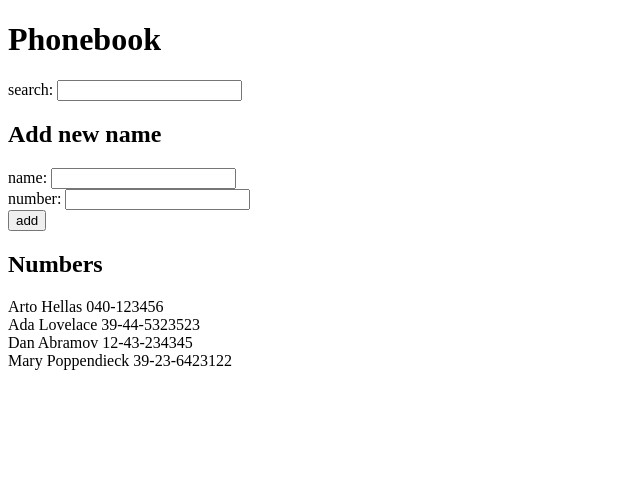
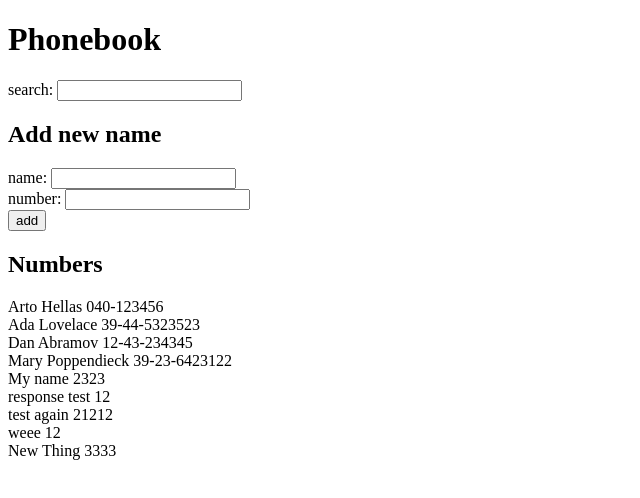
Before and after one commit to hehomm/fullstack, a React (Vite) app in the folder part2/phonebook/: page / in a window 1280 px wide. Shown: the top 498 px of the page, without its empty margins (0-640 px from the left). Built offline with nearby package versions, Linux system fonts and the light colour scheme; data requests are answered from the project's data file.

Commit message:
Exercise 2.12.-2.13.

```diff
--- a/part2/phonebook/db.json
+++ b/part2/phonebook/db.json
@@ -1,24 +1,49 @@
 {
-    "persons":[
+  "persons": [
     {
       "name": "Arto Hellas",
       "number": "040-123456",
-        "id": 1
+      "id": "1"
     },
     {
       "name": "Ada Lovelace",
       "number": "39-44-5323523",
-        "id": 2
+      "id": "2"
     },
     {
       "name": "Dan Abramov",
       "number": "12-43-234345",
-        "id": 3
+      "id": "3"
     },
     {
       "name": "Mary Poppendieck",
       "number": "39-23-6423122",
-        "id": 4
+      "id": "4"
+    },
+    {
+      "id": "765f",
+      "name": "My name",
+      "number": "2323"
+    },
+    {
+      "id": "e0d4",
+      "name": "response test",
+      "number": "12"
+    },
+    {
+      "id": "674d",
+      "name": "test again",
+      "number": "21212"
+    },
+    {
+      "id": "c87b",
+      "name": "weee",
+      "number": "12"
+    },
+    {
+      "id": "ba96",
+      "name": "New Thing",
+      "number": "3333"
     }
   ]
 }
--- a/part2/phonebook/src/App.jsx
+++ b/part2/phonebook/src/App.jsx
@@ -1,5 +1,6 @@
 import { useState, useEffect } from 'react'
 import axios from 'axios'
+import personService from './services/persons'
 
 const RenderNames = ({persons}) => {
   return (
@@ -78,8 +79,14 @@ const App = () => {
       return
     }
     const newPerson = {name: newName, number: newNumber}
+
     console.log(newPerson)
-    setPersons(persons.concat(newPerson))
+    personService
+      .addPerson(newPerson)
+      .then(response => {
+        console.log(response)
+        setPersons(persons.concat(response))
+      })
     setNewName('')
     setNewNumber('')
   }
--- /dev/null
+++ b/part2/phonebook/src/services/persons.js
@@ -0,0 +1,12 @@
+import axios from 'axios'
+const url = 'http://localhost:3001/persons'
+
+const addPerson = newPerson => {
+    return (
+        axios
+            .post(url, newPerson)
+            .then(response => response.data)
+    )
+}
+
+export default {addPerson}
```
Lines whose indentation alone changed are shown as unchanged.
